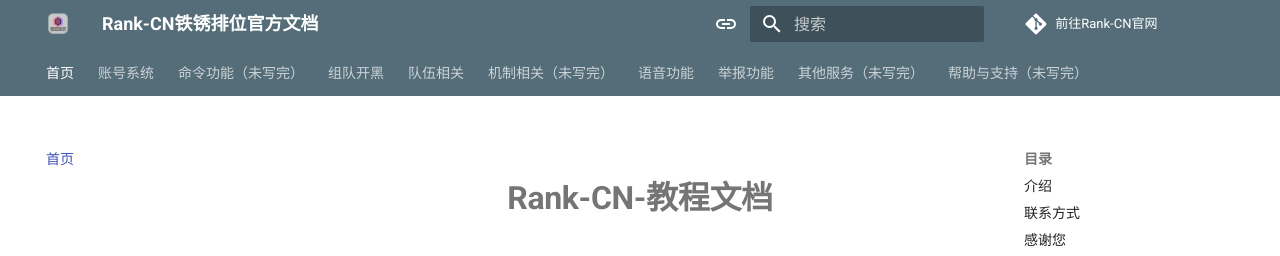
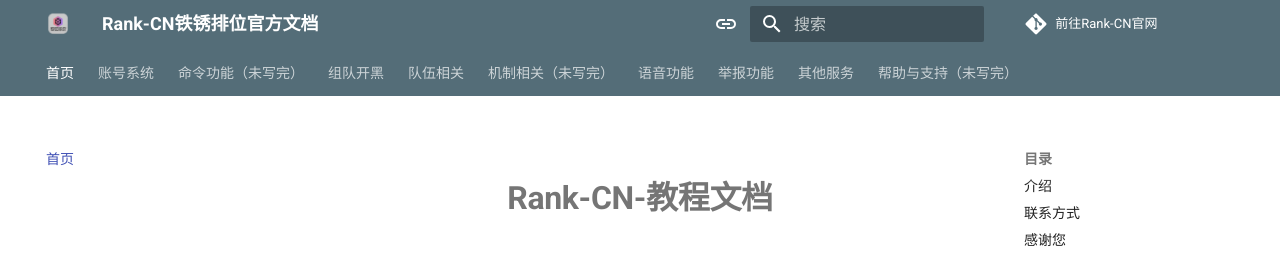
Before and after one commit to Mitpoppy/rw-rank-docs, an MkDocs documentation site: the page built from docs/index.md, in a window 1280 px wide and 900 px high. Shown: the top 256 px of the window. Built offline with MkDocs 1.6.1 and Material for MkDocs 9.7.7, drawn with Linux system fonts in a browser that asks for light colours.

Commit message:
更新 mkdocs.yml

```diff
--- a/mkdocs.yml
+++ b/mkdocs.yml
@@ -81,5 +81,5 @@
   - '机制相关（未写完）': "mechanism"
   - '语音功能': "phone"
   - '举报功能': "report"
-  - '其他服务（未写完）': "other"
+  - '其他服务': "other"
   - '帮助与支持（未写完）': "about.md"
```
